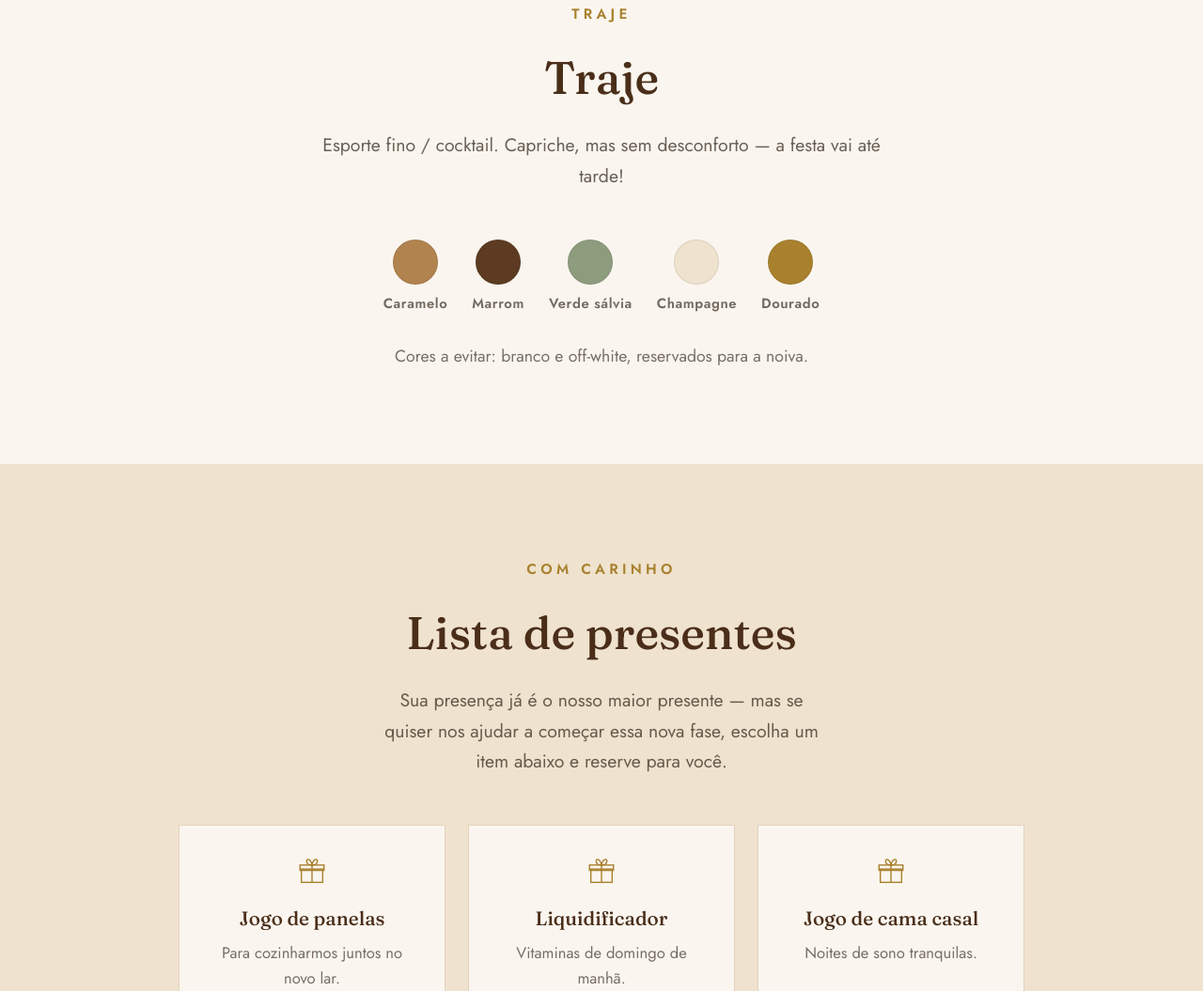
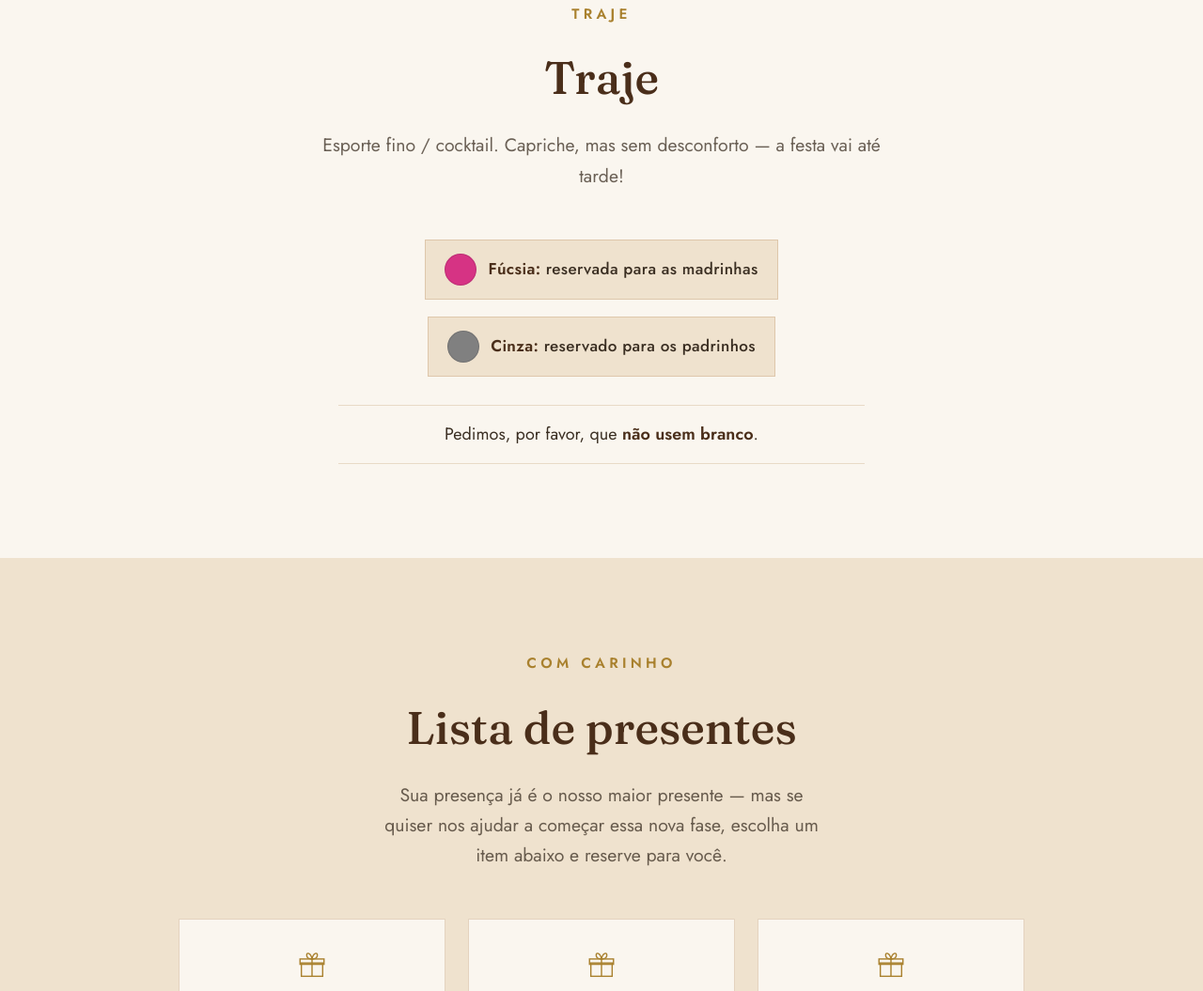
Before and after one commit to isaquizinxx/casamento, a plain HTML site: page index.html in a window 1280 px wide. Shown: the part 6555-7610 px from the top of the page at 94% size. Drawn offline with nearby package versions, Linux system fonts and the light colour scheme; no server answers.

Commit message:
ajusta seção de traje

```diff
--- a/index.html
+++ b/index.html
@@ -383,21 +383,25 @@
       <h2>Traje</h2>
       <p>Esporte fino / cocktail. Capriche, mas sem desconforto — a festa vai até tarde!</p>
     </div>
+
     <div class="reveal">
       <div class="palette-swatches">
-          <div class="swatch"><span class="swatch-color" style="background:var(--caramel)"></span><span>Caramelo</span>
+
+        <div class="swatch">
+          <span class="swatch-color" style="background:#D63384"></span>
+          <span><strong>Fúcsia:</strong> reservada para as madrinhas</span>
         </div>
-          <div class="swatch"><span class="swatch-color" style="background:var(--brown-2)"></span><span>Marrom</span>
+
+        <div class="swatch">
+          <span class="swatch-color" style="background:#808080"></span>
+          <span><strong>Cinza:</strong> reservado para os padrinhos</span>
         </div>
-          <div class="swatch"><span class="swatch-color" style="background:var(--sage)"></span><span>Verde sálvia</span>
+
       </div>
-          <div class="swatch"><span class="swatch-color" style="background:var(--beige)"></span><span>Champagne</span>
-          </div>
-          <div class="swatch"><span class="swatch-color" style="background:var(--gold)"></span><span>Dourado</span>
-          </div>
-        </div>
-        <!-- Essas cores são só sugestões — troque pelas que preferirem -->
-        <p class="dresscode-note">Cores a evitar: branco e off-white, reservados para a noiva.</p>
+
+      <p class="dresscode-note">
+        Pedimos, por favor, que <strong>não usem branco</strong>.
+      </p>
     </div>
   </div>
 </section>
--- a/style.css
+++ b/style.css
@@ -516,56 +516,86 @@ section[id]{ scroll-margin-top: 88px; }
 .useful-info-card p{ font-size: 0.94rem; color: rgba(58,46,34,0.7); }
 
 
-/* =====================================================================
-   9. PADRINHOS
-===================================================================== */
-.padrinhos-section{ background: var(--beige); }
-.people-grid{
-  display: grid;
-  grid-template-columns: repeat(auto-fit, minmax(220px, 1fr));
-  gap: 32px;
-  max-width: 960px;
-  margin: 0 auto;
+ /* =====================================================================
+    10. TRAJE
+ ===================================================================== */
+.traje-section{
+  background: var(--cream);
 }
-.person-card{
-  background: var(--cream);
-  border: 1px solid rgba(176,131,79,0.3);
-  padding: 34px 24px;
+
+.palette-swatches{
+  display: flex;
+  justify-content: center;
+  flex-wrap: wrap;
+  gap: 18px;
+  max-width: 760px;
+  margin: 34px auto 0;
+}
+
+.swatch{
+  display: flex;
+  align-items: center;
+  gap: 12px;
+  padding: 14px 20px;
+  border: 1px solid rgba(176,131,79,0.28);
+  background: var(--beige);
+  min-width: 280px;
+  justify-content: center;
+}
+
+.swatch-color{
+  width: 34px;
+  height: 34px;
+  flex-shrink: 0;
+  border-radius: 50%;
+  border: 1px solid rgba(0,0,0,0.12);
+}
+
+.swatch span:last-child{
+  font-size: 0.95rem;
+  font-weight: 500;
+  letter-spacing: 0.02em;
+  color: var(--charcoal);
+}
+
+.swatch strong{
+  color: var(--brown);
+  font-weight: 700;
+}
+
+.dresscode-note{
+  max-width: 560px;
+  margin: 30px auto 0;
+  padding: 16px 20px;
   text-align: center;
-  transition: transform .3s ease, box-shadow .3s ease;
+  font-size: 1rem;
+  color: var(--charcoal);
+  border-top: 1px solid rgba(176,131,79,0.25);
+  border-bottom: 1px solid rgba(176,131,79,0.25);
 }
-.person-card:hover{ transform: translateY(-4px); box-shadow: 0 14px 28px rgba(74,46,26,0.1); }
-.person-card h3{ font-size: 1.2rem; color: var(--brown); margin-bottom: 4px; }
-.person-role{
-  display:block; font-family: var(--font-display); font-style: italic;
-  color: var(--caramel); font-size: 0.98rem; margin-bottom: 12px;
+
+.dresscode-note strong{
+  color: var(--brown);
+  font-weight: 700;
 }
-.person-card p.person-note{ font-size: 0.94rem; color: rgba(58,46,34,0.72); }
 
-.portrait-frame{
-  width: 148px; height: 148px; margin: 0 auto 22px;
-  border-radius: 50%; display:flex; align-items:center; justify-content:center;
-  background: var(--beige);
-  border: 1px solid rgba(176,131,79,0.4);
-  position: relative; overflow: hidden;
+@media (max-width: 600px){
+  .palette-swatches{
+    flex-direction: column;
+    align-items: stretch;
+    gap: 12px;
+  }
+
+  .swatch{
+    width: 100%;
+    min-width: 0;
+    justify-content: flex-start;
+  }
+
+  .dresscode-note{
+    font-size: 0.95rem;
+  }
 }
-.portrait-frame::before{
-  content:""; position:absolute; inset:10px; border-radius:50%;
-  border: 1px dashed rgba(176,131,79,0.55);
-}
-.portrait-frame span{ font-family: var(--font-display); font-style: italic; font-size: 2.4rem; color: var(--brown); }
-.portrait-frame img{ width:100%; height:100%; object-fit:cover; border-radius:50%; position:relative; z-index:1; }
-
-
-/* =====================================================================
-   10. TRAJE
-===================================================================== */
-.traje-section{ background: var(--cream); }
-.palette-swatches{ display:flex; justify-content:center; flex-wrap:wrap; gap: 26px; margin-top: 34px; }
-.swatch{ display:flex; flex-direction:column; align-items:center; gap: 8px; }
-.swatch-color{ width: 48px; height: 48px; border-radius: 50%; border: 1px solid rgba(0,0,0,0.08); }
-.swatch span{ font-size: 0.82rem; font-weight: 600; letter-spacing: 0.04em; color: rgba(58,46,34,0.7); }
-.dresscode-note{ max-width: 560px; margin: 30px auto 0; text-align: center; font-size: 0.98rem; color: rgba(58,46,34,0.68); }
 
 
 /* =====================================================================
```
Lines whose indentation alone changed are shown as unchanged.
